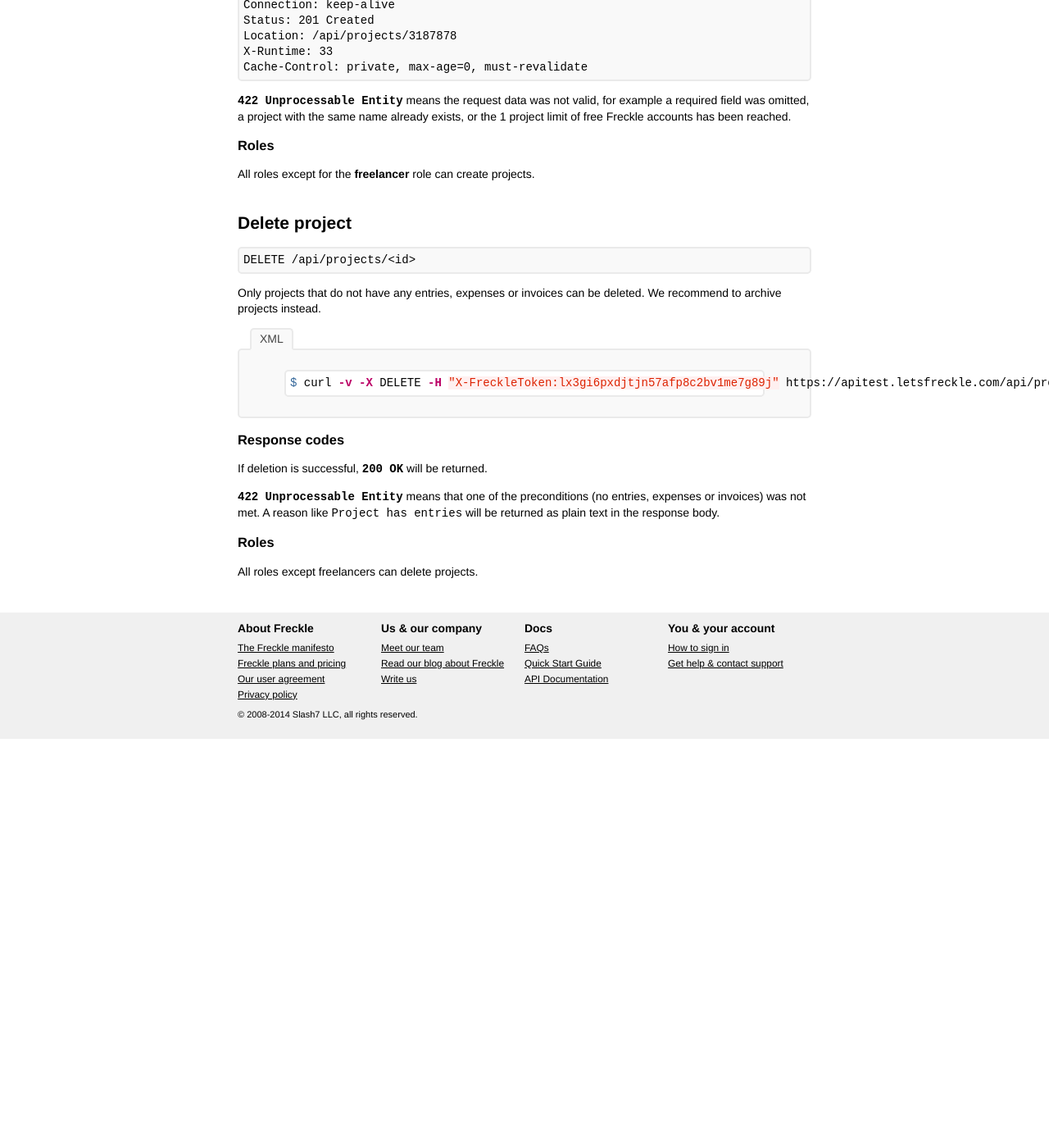
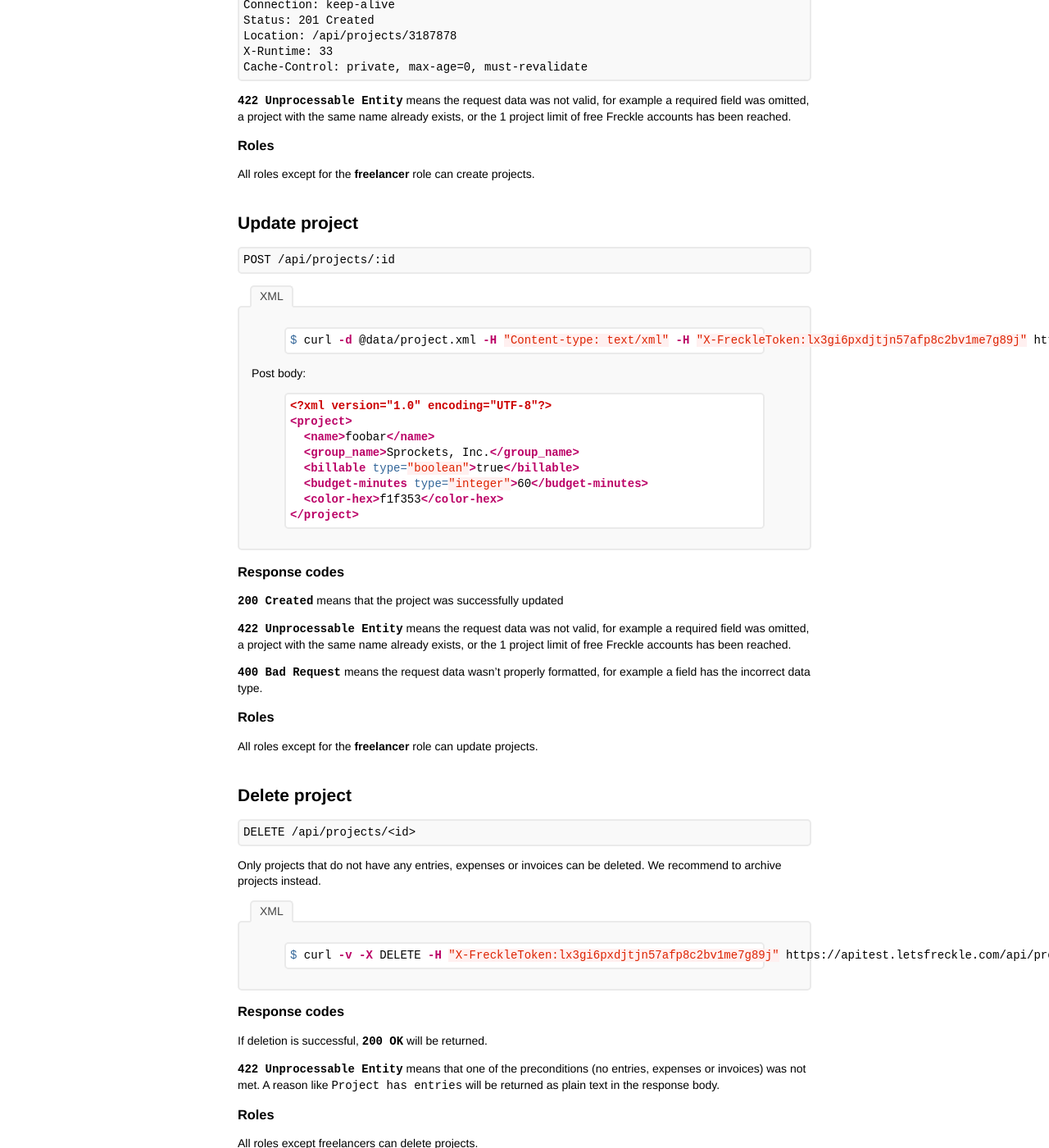
Before and after one commit to cheerful/freckle-apidocs, a Jekyll site: the page built from projects.md, in a window 1280 px wide and 1400 px high, scrolled down 4832 px. Shown: the whole window at 82% size. Built offline with Jekyll 4.4.1, drawn with Linux system fonts in a browser that asks for light colours; nearby versions of some CDN libraries; Markdown is read by kramdown in place of the engine named in the settings; before the commit the page ends 5733 px from its top, so only the background shows below that.

Commit message:
Add update action to projects API
* Allows consumers to change a project's name, group, color, billable
  status, and the minutes budgeted to the project.

```diff
--- a/projects.md
+++ b/projects.md
@@ -5,6 +5,7 @@ description: Access Freckle projects with the Freckle Time Tracking RESTful API.
 ---
 
 Jump to: [List](#list) | [Create](#create) |
+[Update](#update)
 [Read](#read) |
 [Delete](#delete) | [Archive](#archive) |
 [Activate](#activate)
@@ -372,6 +373,49 @@ required field was omitted, a project with the same name already exists, or the
 
 All roles except for the **freelancer** role can create projects.
 
+<a id="update"></a>Update project
+-----------
+
+    POST /api/projects/:id
+
+<div class="tabs">
+<div class="selector">
+  <div class="xml active">XML</div>
+</div>
+<div class="tab xml active">
+{% highlight sh %}
+$ curl -d @data/project.xml -H "Content-type: text/xml" -H "X-FreckleToken:lx3gi6pxdjtjn57afp8c2bv1me7g89j" https://apitest.letsfreckle.com/api/projects/34572.xml
+{% endhighlight %}
+
+Post body:
+
+{% highlight xml %}
+<?xml version="1.0" encoding="UTF-8"?>
+<project>
+  <name>foobar</name>
+  <group_name>Sprockets, Inc.</group_name>
+  <billable type="boolean">true</billable>
+  <budget-minutes type="integer">60</budget-minutes>
+  <color-hex>f1f353</color-hex>
+</project>
+{% endhighlight %}
+</div>
+</div>
+
+### Response codes
+
+**`200 Created`** means that the project was successfully updated
+
+**`422 Unprocessable Entity`** means the request data was not valid, for example a
+required field was omitted, a project with the same name already exists, or the
+1 project limit of free Freckle accounts has been reached.
+
+**`400 Bad Request`** means the request data wasn't properly formatted, for example a field has the incorrect data type.
+
+### Roles
+
+All roles except for the **freelancer** role can update projects.
+
 <a id="delete"></a>Delete project
 -----------
 
```
